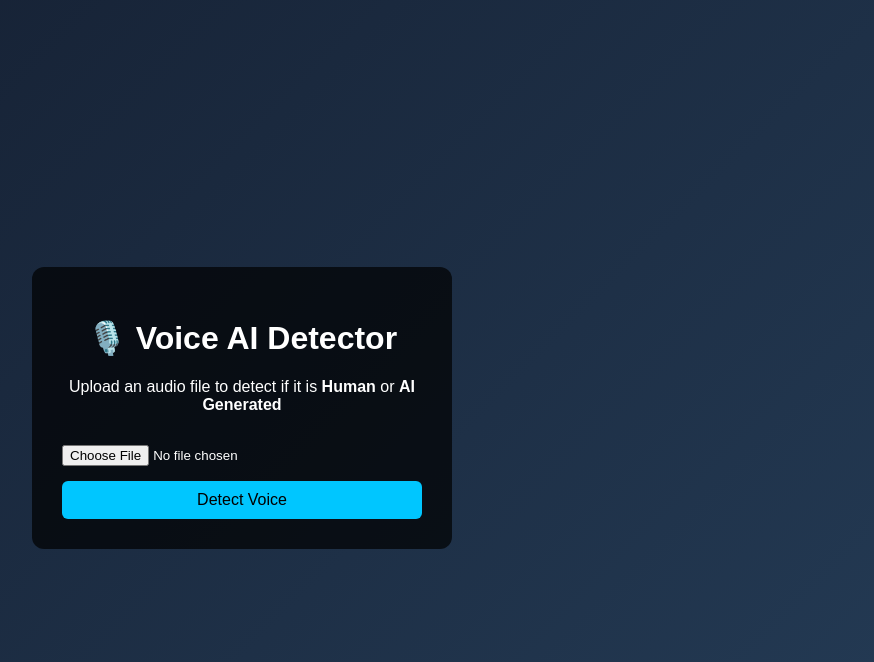
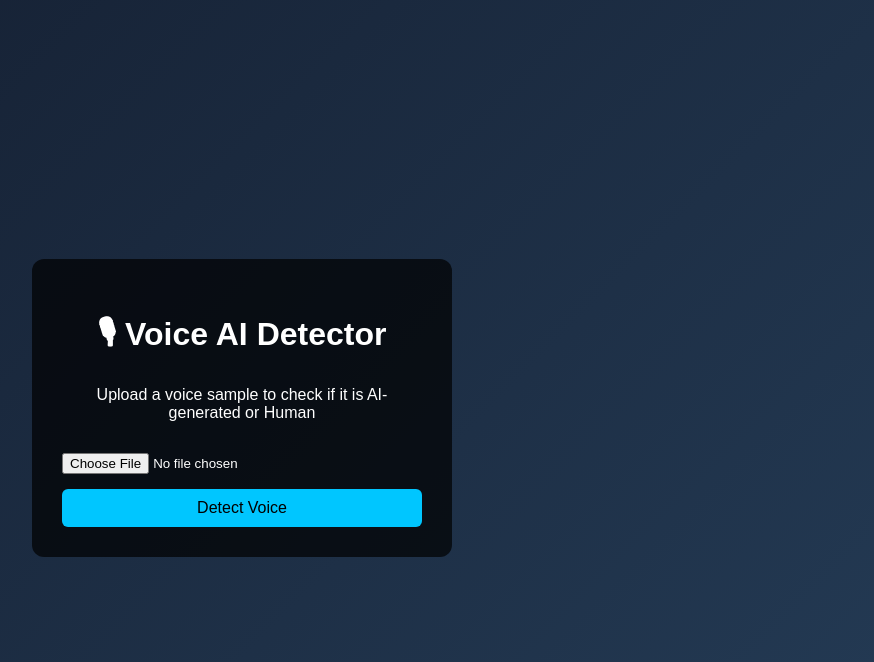
Before and after one commit to bathula-shiva/voice-ai-detector1, a FastAPI app: page / in a window 1280 px wide. Shown: the top 662 px of the page, without its empty margins (398-1272 px from the left). Run offline with FastAPI, Linux system fonts and the light colour scheme.

Commit message:
Update index.html

```diff
--- a/voice_ai_detector/templates/index.html
+++ b/voice_ai_detector/templates/index.html
@@ -2,21 +2,19 @@
 <html lang="en">
 <head>
     <meta charset="UTF-8">
-    <title>Voice AI Detection</title>
+    <title>Voice AI Detector</title>
     <link rel="stylesheet" href="/static/style.css">
 </head>
 <body>
 
 <div class="container">
-    <h1>🎙️ Voice AI Detector</h1>
-    <p>Upload an audio file to detect if it is <b>Human</b> or <b>AI Generated</b></p>
+    <h1>🎙 Voice AI Detector</h1>
+    <p>Upload a voice sample to check if it is AI-generated or Human</p>
 
-    <input type="file" id="audioFile" accept="audio/*">
+    <input type="file" id="audioFile" accept="audio/*" />
     <button onclick="detectVoice()">Detect Voice</button>
 
-    <div id="loading" class="hidden">⏳ Processing...</div>
-
-    <div id="result" class="hidden">
+    <div id="result" class="result hidden">
         <h2 id="prediction"></h2>
         <p id="confidence"></p>
     </div>
```
